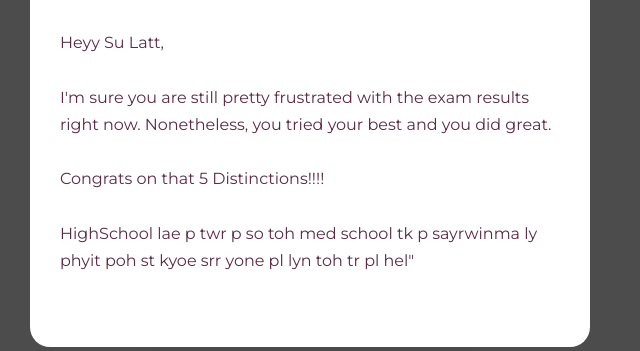
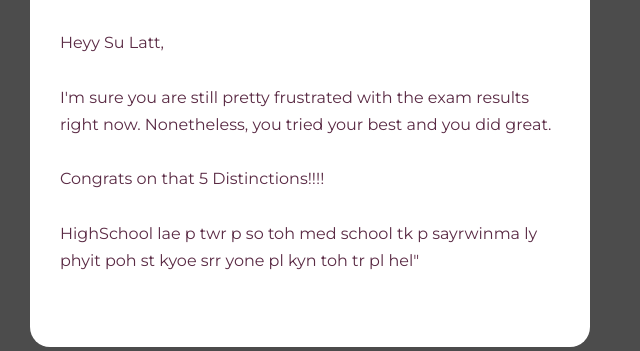
Before and after one commit to lma-ops/4her, a plain HTML site: page index.html in a window 1280 px wide. Both pictures are taken after a click on the link "CLICK FOR MY LETTER". Shown: the part 1272-1623 px from the top of the page, 330-970 px from the left. Drawn offline with Linux system fonts and the light colour scheme.

Commit message:
Update index.html

```diff
--- a/index.html
+++ b/index.html
@@ -364,7 +364,7 @@
                             Heyy Su Latt,<br><br>
                             I'm sure you are still pretty frustrated with the exam results right now. Nonetheless, you tried your best and you did great.<br><br>
                             Congrats on that 5 Distinctions!!!!<br><br>
-                            HighSchool lae p twr p so toh med school tk p sayrwinma ly phyit poh st kyoe srr yone pl lyn toh tr pl hel"<br><br>
+                            HighSchool lae p twr p so toh med school tk p sayrwinma ly phyit poh st kyoe srr yone pl kyn toh tr pl hel"<br><br>
                         </p>
                     </div>
                 </div>
```
